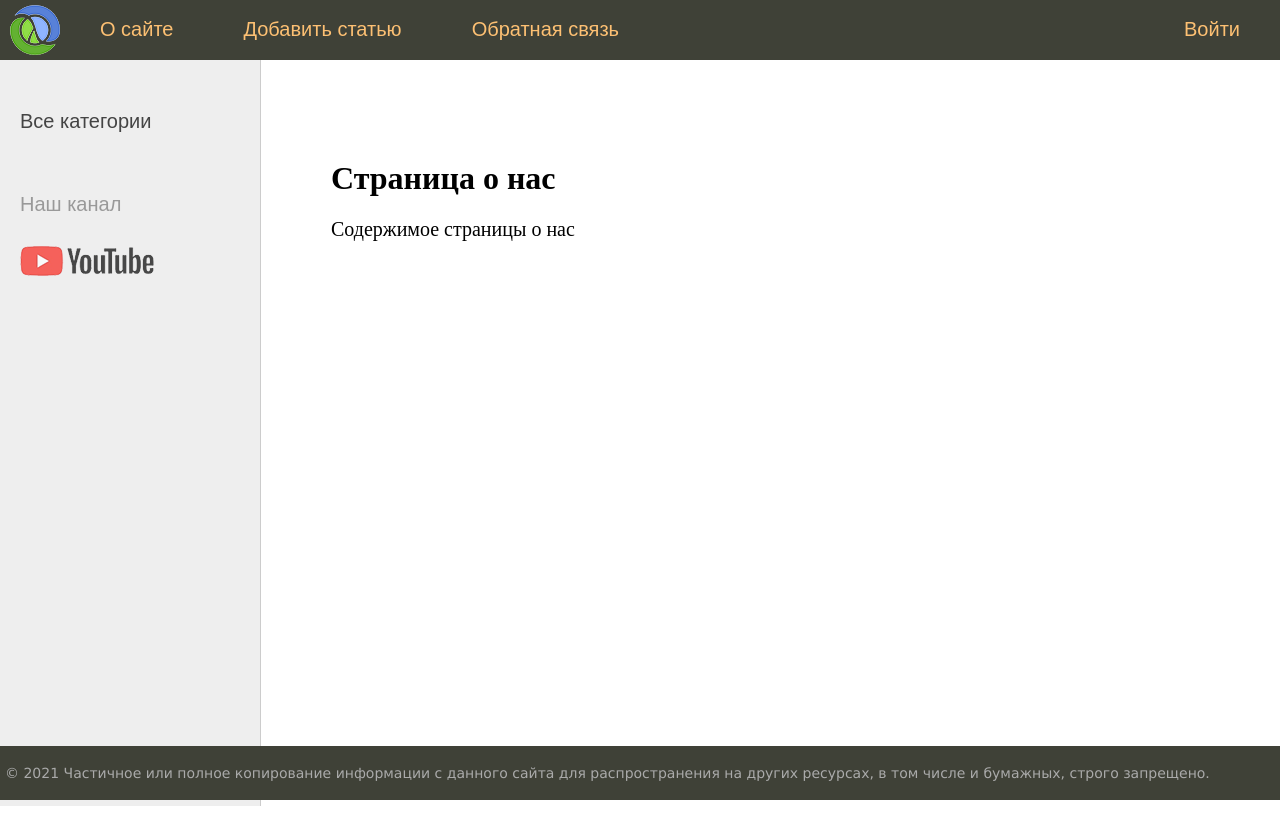
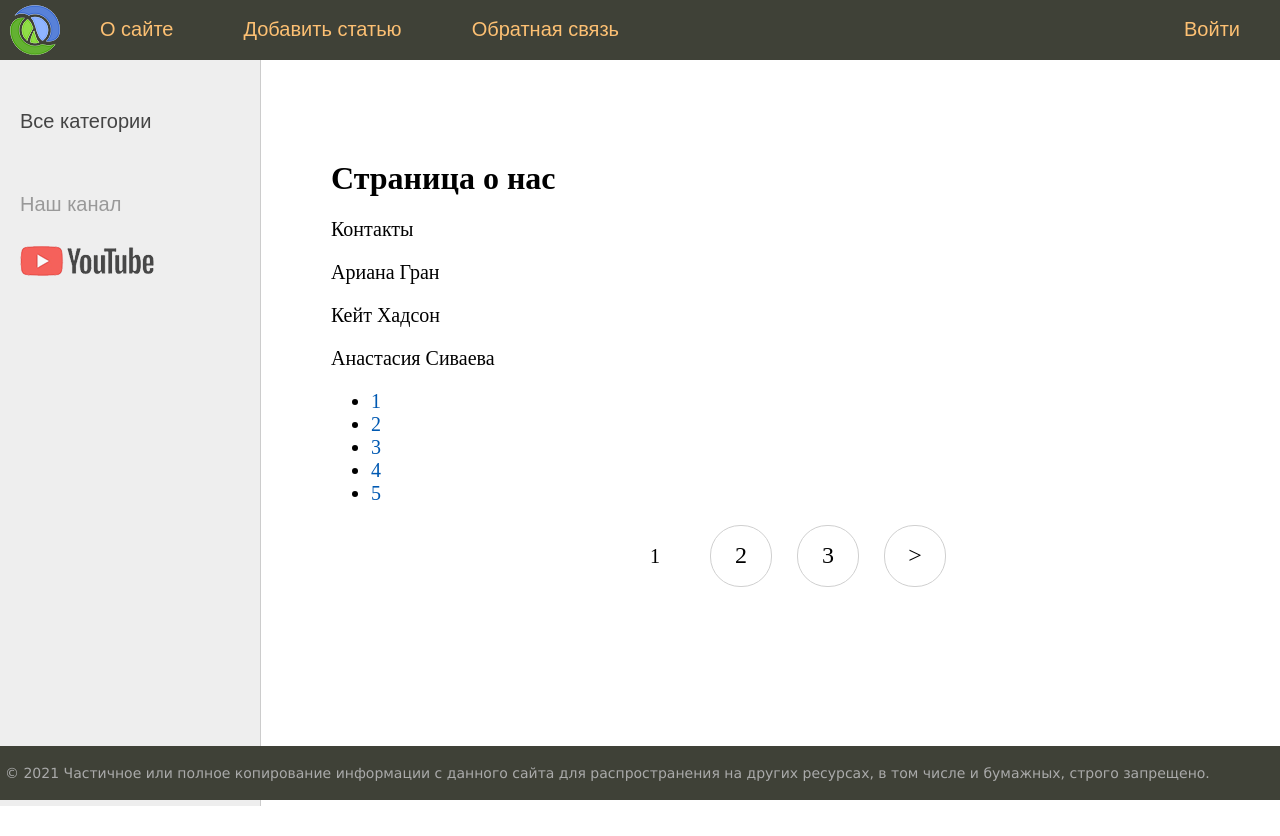
Before and after one commit to aza72/pythonProject, a Django app: page /about/ in a window 1280 px wide. Run offline with Django 4.2, Linux system fonts and the light colour scheme; data comes from the database, SQL or seed files in the repository; both versions use the stored data as it was after the commit.

Commit message:
#lesson 18  100%

```diff
--- a/lc/static/lc/css/style.css
+++ b/lc/static/lc/css/style.css
@@ -390,3 +390,41 @@ ul.lang-list li a:hover {color: #fdc073;}
     min-width: 200px;
     font-size: 16px;
 }
+
+.list-pages {
+	text-align: center;
+	margin: 0 0 20px 0;
+}
+.list-pages ul {
+	margin: 20px 0 0 0;
+	padding: 0;
+	list-style: none;
+}
+.list-pages ul li {
+	display: inline-block;
+	margin: 0 20px 0 0;
+}
+.list-pages a {
+	color: #000;
+	font-size: 24px;
+	text-decoration: none;
+}
+.list-pages .page-num, .page-num-selected {
+	display: inline-block;
+	width: 60px;
+	height: 44px;
+	padding: 16px 0 0 0;
+	border: 1px solid #d0d0d0;
+	border-radius: 30px;
+}
+.list-pages .page-num:hover {
+	box-shadow: 3px 3px 1px #d0d0d0;
+}
+.list-pages .page-num-selected {
+	border: none;
+	color: #000;
+	font-size: 20px;
+}
+.list-pages .page-num-selected:hover {
+	box-shadow: none;
+}
--- a/lc/templates/lc/about.html
+++ b/lc/templates/lc/about.html
@@ -2,5 +2,22 @@
 
 {% block content %}
 <h1>{{ title }}</h1>
-<p>Содержимое страницы о нас</p>
+<p>Контакты</p>
+
+{% for contact in page_obj %}
+<p> {{ contact }}</p>
+{% endfor %}
+
+<nav>
+    <ul>
+        {% for p in page_obj.paginator.page_range %}
+        <li>
+            <a href="?page={{ p }}">{{ p }}</a>
+
+        </li>
+        {% endfor %}
+    </ul>
+
+</nav>
+
 {% endblock %}
--- a/lc/templates/lc/base.html
+++ b/lc/templates/lc/base.html
@@ -74,6 +74,35 @@
 	<div class="content-text">
 {% block content %}
 {% endblock %}
+		{% if page_obj.has_other_pages %}
+
+		<nav class="list-pages">
+    <ul>
+		{% if page_obj.has_previous %}
+<li class="page-num">
+	<a href="?page={{ page_obj.previous_page_number }}">&lt;</a>
+</li>
+{% endif %}
+        {% for p in page_obj.paginator.page_range %}
+		{% if page_obj.number == p %}
+ 		<li class="page-num page-num-selected"> {{ p }}</li>
+
+		{% elif p >= page_obj.number|add:-2 and p <= page_obj.number|add:2  %}
+        <li class="page-num">
+            <a href="?page={{ p }}">{{ p }}</a>
+
+        </li>
+		{% endif %}
+        {% endfor %}
+   {% if page_obj.has_next %}
+<li class="page-num">
+	<a href="?page={{ page_obj.next_page_number }}">&gt;</a>
+</li>
+{% endif %}
+
+    </ul>
+</nav>
+{% endif %}
 	</div>
 <!-- Конец блока контента -->
 
--- a/lc/utils.py
+++ b/lc/utils.py
@@ -10,6 +10,7 @@ menu =[{'title': 'О сайте', 'url_name': 'about'},
        ]
 
 class DataMixin:
+    paginate_by = 3
     def get_user_context(self, **kwargs):
         context=kwargs
         cats=Category.objects.annotate(Count('users'))
--- a/lc/views.py
+++ b/lc/views.py
@@ -1,3 +1,4 @@
+from django.core.paginator import Paginator
 from django.shortcuts import render, redirect, get_object_or_404
 from django.http import HttpResponse, HttpResponseNotFound, Http404
 from django.urls import reverse_lazy
@@ -11,6 +12,7 @@ from .utils import *
 
 
 class lcHome(DataMixin, ListView):
+
     model = users
     template_name = 'lc/index.html'
     context_object_name = 'posts'
@@ -37,7 +39,12 @@ class lcHome(DataMixin, ListView):
 #     return render(request, 'lc/index.html', context=index_param )
 
 def about (request):
-    return render(request,'lc/about.html',{'menu':menu,'title':'Страница о нас'})
+    contact_list = users.objects.all()
+    paginator = Paginator(contact_list, 3)  # Show 25 contacts per page.
+
+    page_number = request.GET.get('page')
+    page_obj = paginator.get_page(page_number)
+    return render(request,'lc/about.html',{'page_obj':page_obj,'menu':menu,'title':'Страница о нас'})
 
 class add_page(LoginRequiredMixin, DataMixin, CreateView):
     form_class = AddPostForm
@@ -105,6 +112,7 @@ class showpost(DataMixin, DetailView):
 
 
 class lcCategory(DataMixin, ListView):
+
     model = users
     template_name = 'lc/index.html'
     context_object_name = 'posts'
```
Also changed, not shown: db.sqlite3.
